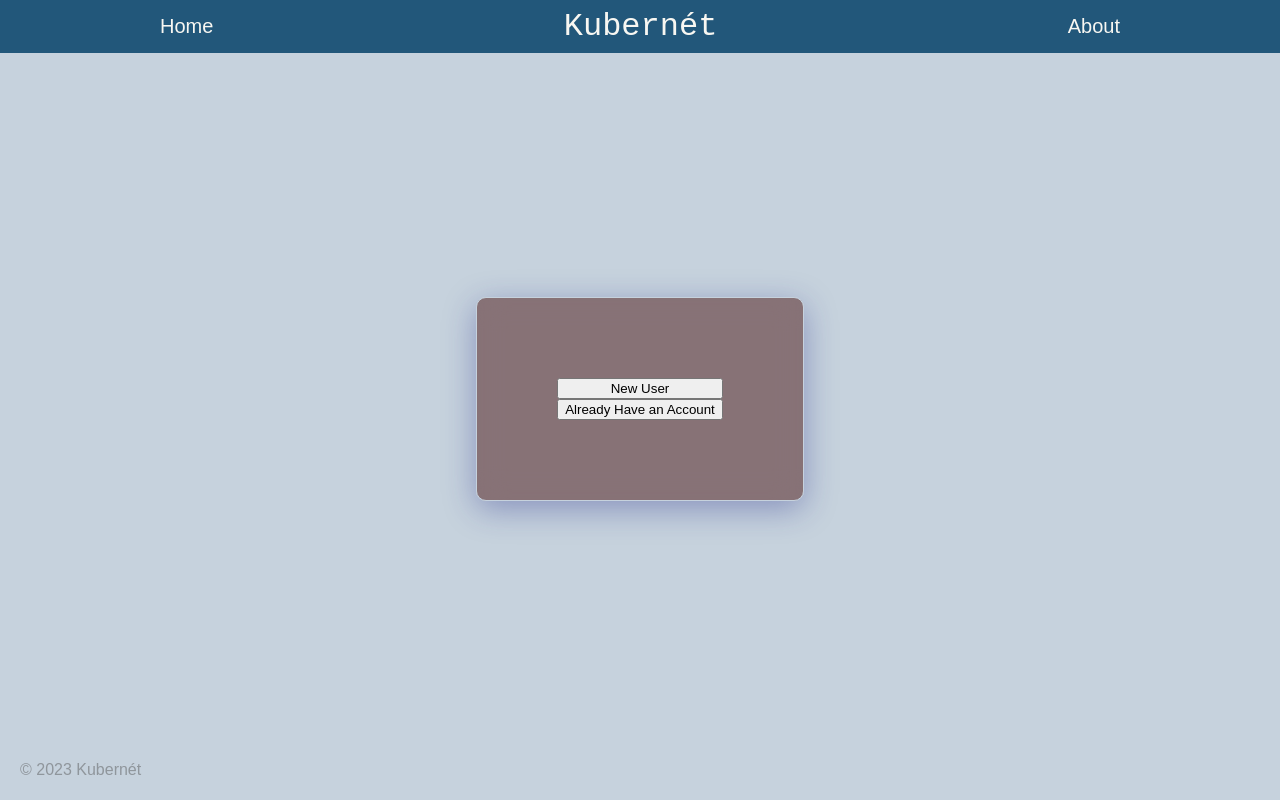
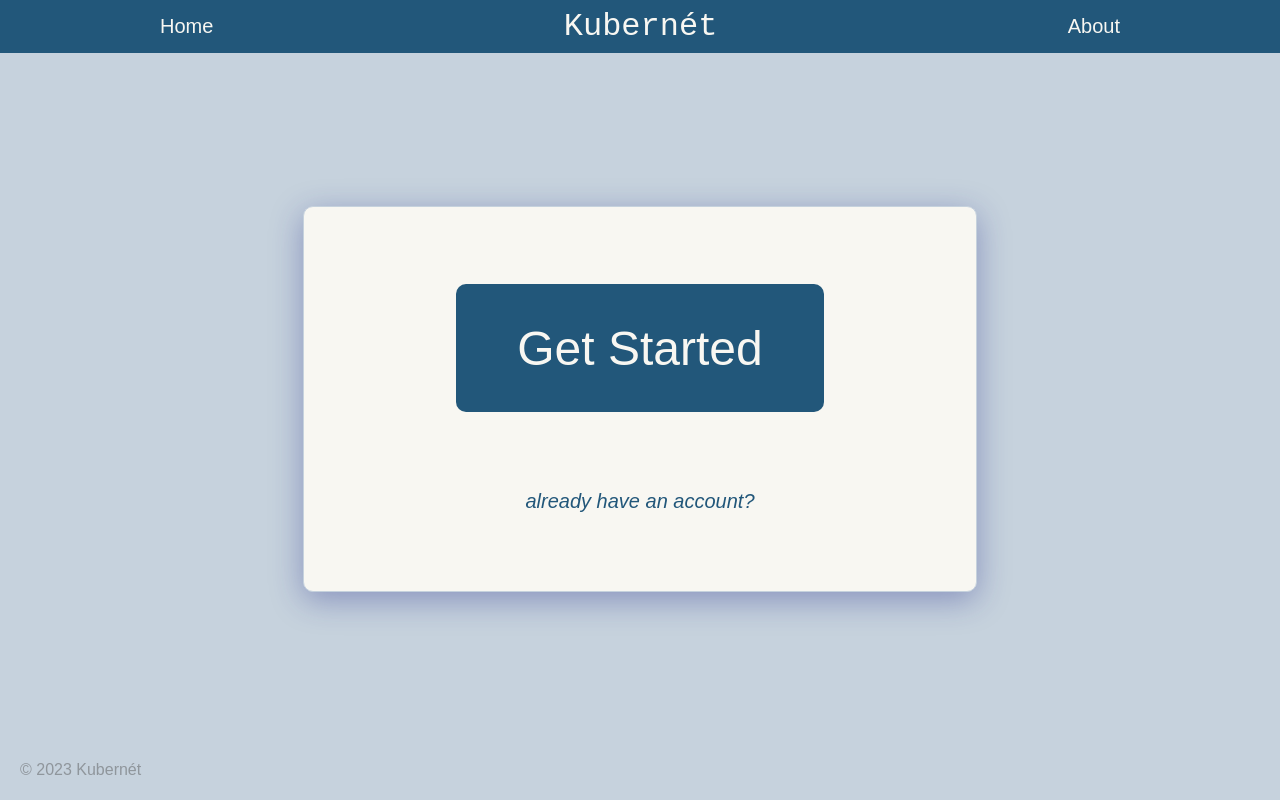
Before and after one commit to oslabs-beta/Kubernet, a React app: page / in a window 1280 px wide. Built offline with nearby package versions, Linux system fonts and the light colour scheme.

Commit message:
styled installation component

```diff
--- a/client/src/pages/Installation.jsx
+++ b/client/src/pages/Installation.jsx
@@ -1,6 +1,6 @@
 import React, { useState } from 'react';
 import { useNavigate } from 'react-router-dom';
-import styles from '../styles/Home.module.scss';
+import styles from './Installation.module.scss';
 import WineGlass from '../assets/WineGlass';
 
 function Installation() {
@@ -46,9 +46,13 @@ function Installation() {
   let render = (
     <React.Fragment>
       <div className={styles.container}>
-        <div className={styles.loginBox}>
-          <button onClick={installAll}>New User</button>
-          <button onClick={portForward}>Already Have an Account</button>
+        <div className={styles.box}>
+          <button className={styles.primary} onClick={installAll}>
+            Get Started
+          </button>
+          <button className={styles.secondary} onClick={portForward}>
+            <i>already have an account?</i>
+          </button>
         </div>
       </div>
     </React.Fragment>
@@ -64,5 +68,5 @@ function Installation() {
 
   return <React.Fragment>{render}</React.Fragment>;
 }
-//  Notes
+
 export default Installation;
--- /dev/null
+++ b/client/src/pages/Installation.module.scss
@@ -0,0 +1,88 @@
+@import '../styles/colors';
+
+.container {
+  height: 90%;
+  margin: 10px;
+
+  display: flex;
+  align-items: center;
+  justify-content: center;
+}
+
+.box {
+  display: flex;
+  flex-direction: column;
+
+  align-items: center;
+  justify-content: space-evenly;
+
+  width: 42rem;
+  height: 24rem;
+  border: 1px solid $color4;
+
+  border-radius: 10px;
+
+  background: $color1;
+  box-shadow: 0 8px 32px 0 rgba(31, 38, 135, 0.37);
+  backdrop-filter: blur(15px);
+  -webkit-backdrop-filter: blur(15px);
+}
+
+.primary {
+  width: 23rem;
+  height: 8rem;
+
+  background-color: $color2;
+  color: $color1;
+
+  font-size: 3em;
+
+  border-radius: 10px;
+  border: 1px solid transparent;
+
+  transform: scale(1);
+  transition-duration: 300ms;
+}
+
+.secondary {
+  background-color: transparent;
+  color: $color2;
+
+  border: 1px solid transparent;
+
+  padding: 0;
+
+  font-size: 1.25em;
+}
+
+.primary:hover,
+.secondary:hover {
+  cursor: pointer;
+}
+
+.primary:hover {
+  transform: scale(1.15);
+  transition-duration: 300ms;
+}
+
+// @keyframes bump {
+//   0% {
+//     transform: scale(1);
+//   }
+//   10% {
+//     transform: scale(0.9);
+//   }
+//   30% {
+//     transform: scale(1.1);
+//   }
+//   50% {
+//     transform: scale(1.15);
+//   }
+//   100% {
+//     transform: scale(1);
+//   }
+// }
+
+.secondary:hover {
+  text-decoration: underline;
+}
```
